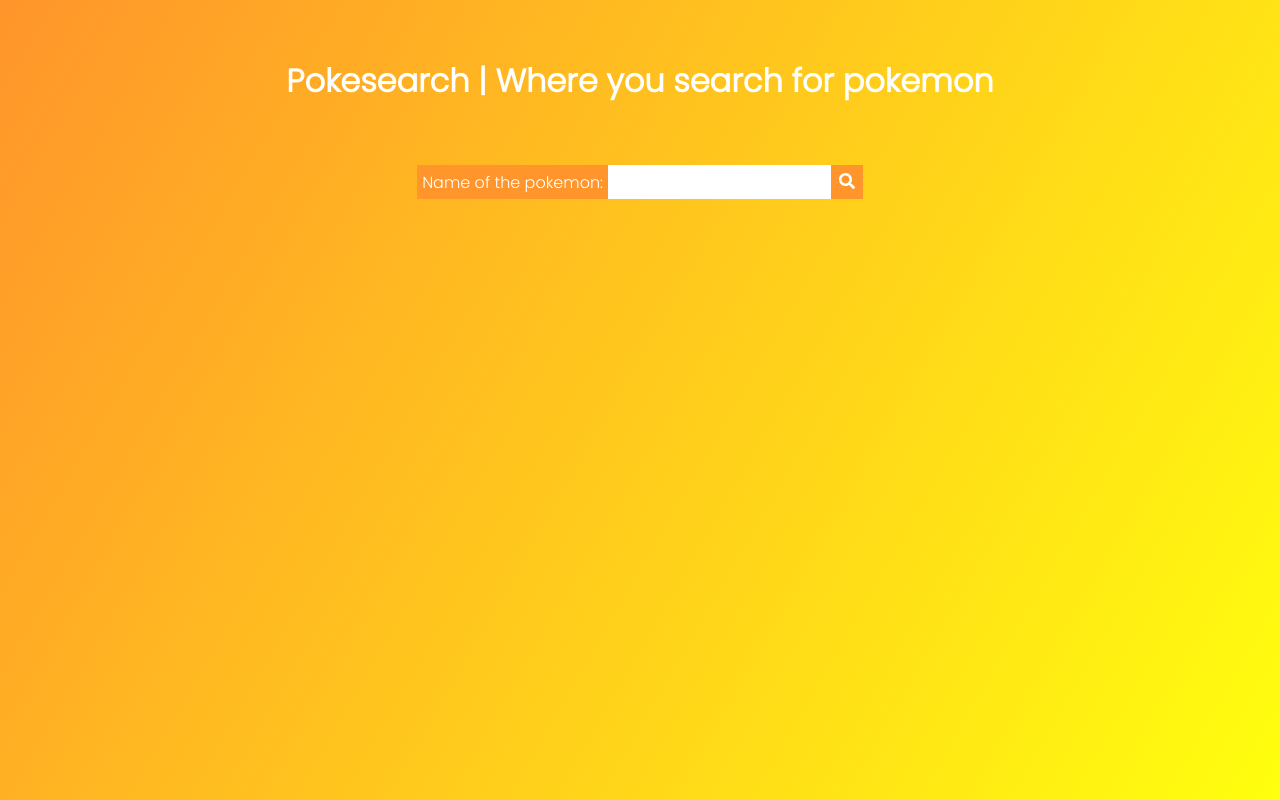
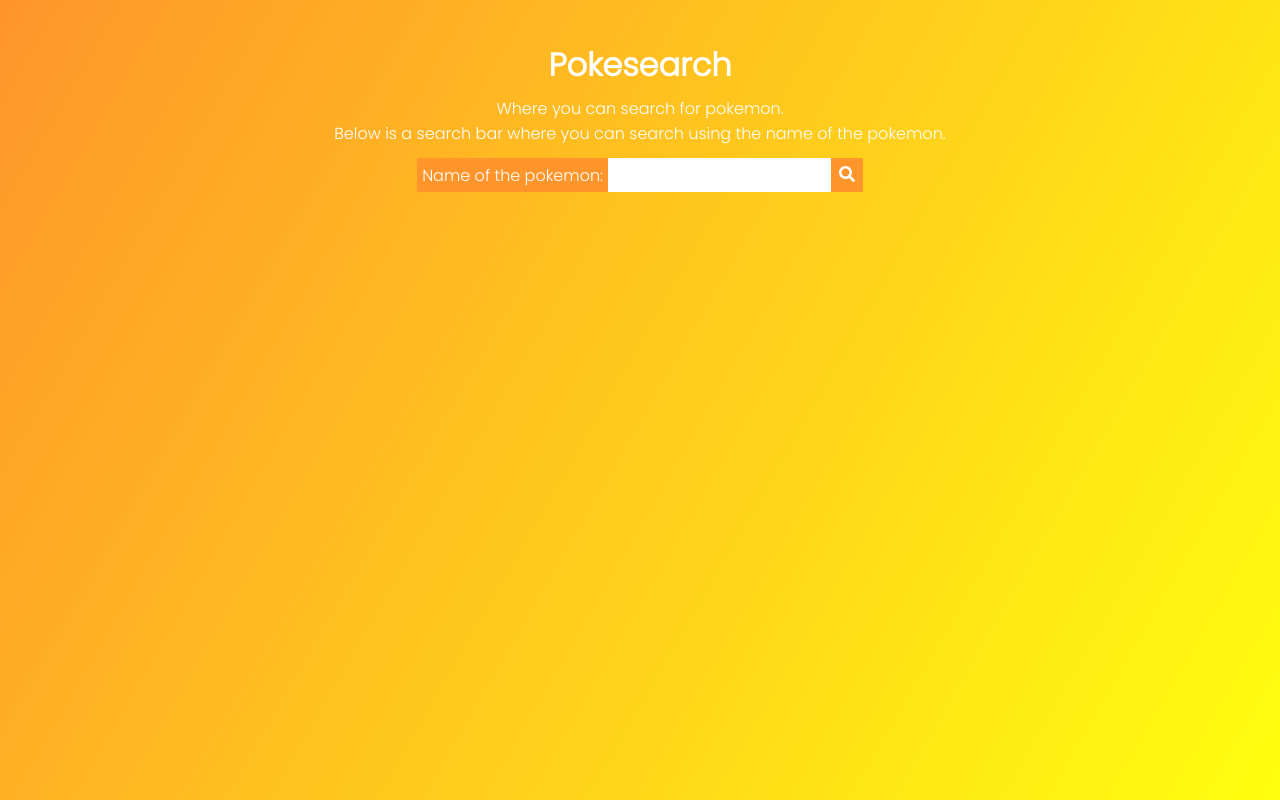
Before and after one commit to 0xBooper/pokesearch, a React (Vite) app: page / in a window 1280 px wide. Built offline with nearby package versions, Linux system fonts and the light colour scheme.

Commit message:
feat: Finish api work! 🎉🎉

```diff
--- a/src/App.jsx
+++ b/src/App.jsx
@@ -1,14 +1,16 @@
 import React, { useState, useRef } from 'react'
 import { FontAwesomeIcon } from "@fortawesome/react-fontawesome"
-import { faSearch } from "@fortawesome/free-solid-svg-icons"
-import "./App.css"
+import { faSearch, faTruckMonster } from "@fortawesome/free-solid-svg-icons"
+import Header from "./components/Header.jsx"
+import Stats from './components/Stats.jsx'
+import "./styles/App.css"
 
 function App() {
   const [ searched, setSearched] = useState(false)
   const [pokemonStats, setPokemonStats] = useState({})
   const pokemonSearched = useRef()
 
-  async function handleFormSubmit(e) {
+  async function handleSubmit(e) {
     e.preventDefault()
 
     // Check the pokemonSearched is empty
@@ -24,34 +26,35 @@
     }
 
     // If not, then set the pokemonStats state accordingly
-    const pokeApiJson = await pokeApiResponse.json() // Json-ify the response
+    const pokeData = await pokeApiResponse.json() // Json-ify the response
     setPokemonStats({
-      front_default_sprite: pokeApiJson.sprites.front_default,
-      front_shiny_sprite: pokeApiJson.sprites.front_shiny,
-      abilities: pokeApiJson.abilities,
-      ingame_height: pokeApiJson.height,
-      ingame_weight: pokeApiJson.ingame_weight,
-      // TODO: Finish this
+      front_default_sprite: pokeData.sprites.front_default,
+      front_shiny_sprite: pokeData.sprites.front_shiny,
+      abilities: pokeData.abilities,
+      ingame_height: pokeData.height,
+      ingame_weight: pokeData.ingame_weight,
+      base_experience: pokeData.base_experience,
+      base_hp: pokeData.stats[0].base_stat
     })
+
+    // Then, set the Searched state to true, and render the info
+    setSearched(true)
   }
 
   return (
-    <div>
-      <h1 className="header">Pokesearch | Where you search for pokemon</h1>
+    <div className="container">
+      <Header />
 
-      <form onSubmit={handleFormSubmit} className="form">
+      <form className="form" onSubmit={handleSubmit}>
         <label htmlFor="pokemonNameInput" className="form-input-label">Name of the pokemon: </label>
-        <input className="form-input" ref={pokemonSearched} type="text" name="pokemonNameInput" aria-required/>
+        <input className="form-input" ref={pokemonSearched} type="text" name="pokemonNameInput" aria-required required/>
 
         <button className="form-submit" type="submit">
           <FontAwesomeIcon icon={faSearch} />
         </button>
-
       </form>
 
-      { searched && (
-        <h1>You searched for: {pokemonSearched.current.value}</h1>
-      )}
+      {searched && pokemonStats && <Stats stats={pokemonStats} pokemonName={pokemonSearched.current.value.toLowerCase()}/>}
     </div>
   )
 }
```
